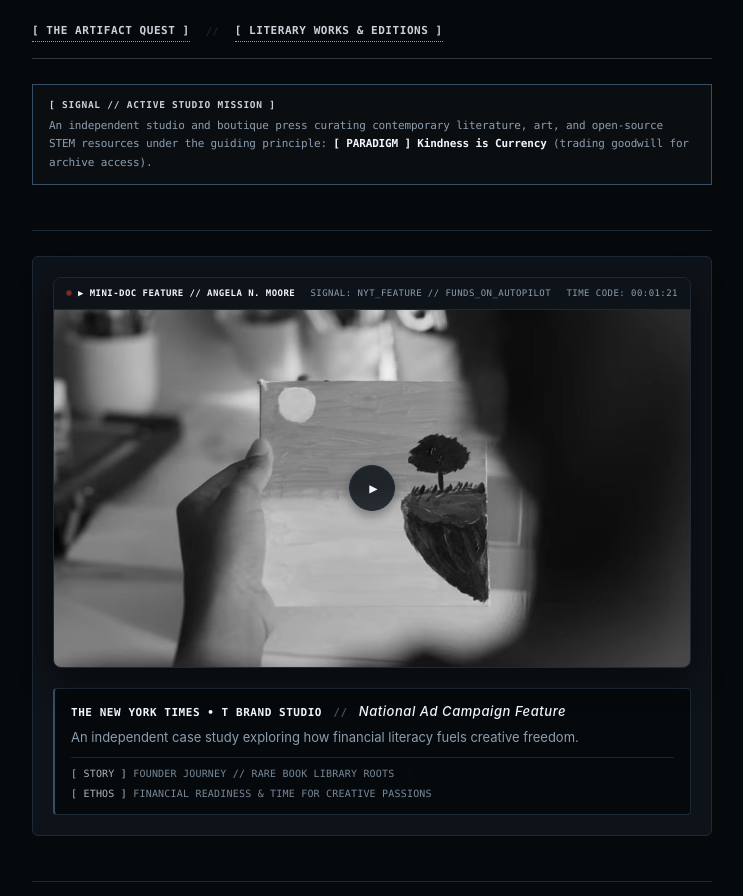
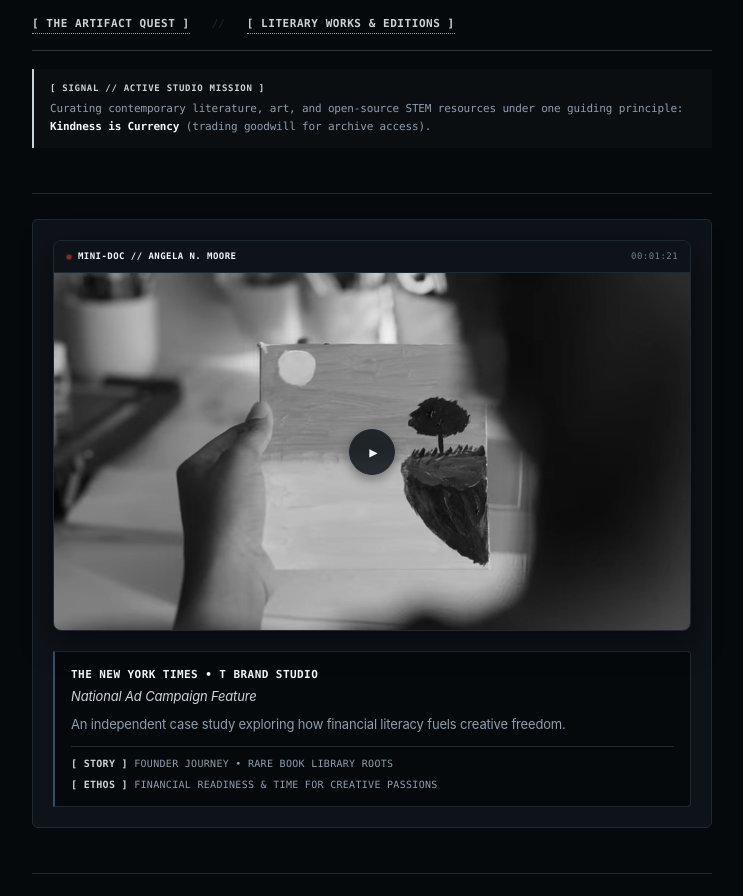
Before and after one commit to Cyber-Chic/themoorearchive, a plain HTML site: page hub.html in a window 1280 px wide. Shown: the part 181-1077 px from the top of the page, without its empty margins (268-1011 px from the left). Drawn offline with Linux system fonts and the light colour scheme.

Commit message:
Update hub.html

```diff
--- a/hub.html
+++ b/hub.html
@@ -437,12 +437,12 @@
     <div class="container">
         <header>
 
-            <!-- MONOCHROME ARCHIVAL MASTHEAD GRID (MOBILE & DESKTOP TUNED) -->
-            <div style="font-family: var(--font-mono); font-size: 10px; color: var(--text-muted); letter-spacing: 0.03em; text-transform: uppercase; border-bottom: 1px solid var(--border-glow); padding-bottom: 12px; margin: 0 0 22px 0; display: grid; grid-template-columns: repeat(auto-fit, minmax(290px, 1fr)); gap: 6px 24px;">
-                <div>[ DEBUT ] <strong style="color: var(--text-main);">Ely Center • CT Tech Week</strong></div>
-                <div>[ EXHIBIT ] <strong style="color: var(--text-main);">Space Satellite Broadcast</strong></div>
-                <div>[ CAMPAIGN ] <strong style="color: var(--text-main);">New York Times Feature</strong></div>
-                <div>[ FOUNDER ] <strong style="color: var(--text-main);">Westfair Milli Award</strong></div>
+            <!-- COMPACT 2x2 ARCHIVAL MASTHEAD GRID -->
+            <div style="font-family: var(--font-mono); font-size: 9.5px; color: var(--text-muted); letter-spacing: 0.03em; text-transform: uppercase; border-bottom: 1px solid var(--border-glow); padding-bottom: 12px; margin: 0 0 20px 0; display: grid; grid-template-columns: repeat(auto-fit, minmax(150px, 1fr)); gap: 8px 16px;">
+                <div><span style="opacity: 0.7;">[ DEBUT ]</span> <strong style="color: var(--text-main); display: block; margin-top: 2px;">Ely Center • CT Tech Week</strong></div>
+                <div><span style="opacity: 0.7;">[ EXHIBIT ]</span> <strong style="color: var(--text-main); display: block; margin-top: 2px;">Space Satellite Broadcast</strong></div>
+                <div><span style="opacity: 0.7;">[ CAMPAIGN ]</span> <strong style="color: var(--text-main); display: block; margin-top: 2px;">New York Times Feature</strong></div>
+                <div><span style="opacity: 0.7;">[ FOUNDER ]</span> <strong style="color: var(--text-main); display: block; margin-top: 2px;">Westfair Milli Award</strong></div>
             </div>
 
             <h1>The Moore Signal Archive™</h1>
@@ -450,22 +450,21 @@
                 Independent Creative Studio & Boutique Press
             </p>
 
-            <nav class="matrix-nav" aria-label="Primary Studio Directory">
+            <nav class="matrix-nav" aria-label="Primary Studio Directory" style="margin: 14px 0 18px 0;">
                 <a href="https://freelittleartgalleries.art/2026/05/the-heart-of-the-project/" target="_blank" rel="noopener noreferrer">[ THE ARTIFACT QUEST ]</a>
-                <span style="color: #30363d; opacity: 0.6; font-weight: 300;">//</span>
+                <span style="color: #30363d; opacity: 0.6; font-weight: 300; margin: 0 6px;">//</span>
                 <a href="https://angies.poetry.blog/" target="_blank" rel="noopener noreferrer">[ LITERARY WORKS & EDITIONS ]</a>
             </nav>
 
-
-            <!-- SHARP MONOCHROME STUDIO MISSION BLOCK -->
-            <div style="font-family: var(--font-mono); font-size: 11px; color: var(--text-main); border: 1px solid var(--border-glow); background: rgba(255, 255, 255, 0.02); padding: 12px 16px; margin-top: 14px; line-height: 1.65;">
-                <b style="color: var(--accent-glow); font-size: 9.5px; text-transform: uppercase; letter-spacing: 0.08em; display: block; margin-bottom: 5px;">[ SIGNAL // ACTIVE STUDIO MISSION ]</b>
-                <span style="color: var(--text-muted);">An independent studio and boutique press curating contemporary literature, art, and open-source STEM resources under the guiding principle:</span> <strong style="color: var(--text-main); font-weight: 600;">[ PARADIGM ] Kindness is Currency</strong> <span style="color: var(--text-muted);">(trading goodwill for archive access).</span>
+            <!-- BREATHABLE STUDIO MISSION BLOCK -->
+            <div style="font-family: var(--font-mono); font-size: 11px; color: var(--text-main); border-left: 2px solid var(--accent-glow); background: rgba(255, 255, 255, 0.02); padding: 12px 16px; margin-bottom: 24px; line-height: 1.65;">
+                <span style="color: var(--accent-glow); font-size: 9px; font-weight: 700; text-transform: uppercase; letter-spacing: 0.08em; display: block; margin-bottom: 4px;">[ SIGNAL // ACTIVE STUDIO MISSION ]</span>
+                <span style="color: var(--text-muted);">Curating contemporary literature, art, and open-source STEM resources under one guiding principle:</span> <strong style="color: var(--text-main); font-weight: 600;">Kindness is Currency</strong> <span style="color: var(--text-muted);">(trading goodwill for archive access).</span>
             </div>
 
+        </header>
 
-
-                <!-- MAIN EXHIBITION PORTAL INTERFACE -->
+        <!-- MAIN EXHIBITION PORTAL INTERFACE -->
         <main>
             <section id="active-signals">
                 <div class="matrix-grid">
@@ -475,14 +474,13 @@
                         <a href="https://youtu.be/3yS19NcRQt8" target="_blank" rel="noopener noreferrer" style="text-decoration: none; display: block; color: inherit;">
                             <div class="image-frame special-feature-monitor">
 
-                                <!-- VIDEO BROADCAST INTERFACE HEADER PANEL -->
-                                <div style="background: #0e1319; border-bottom: 1px solid var(--border-muted); padding: 8px 12px; display: flex; justify-content: space-between; align-items: center; font-family: var(--font-mono); font-size: 9px; color: var(--text-muted); letter-spacing: 0.05em; text-transform: uppercase; flex-wrap: wrap; gap: 6px;">
-                                    <div style="display: flex; align-items: center; gap: 6px;">
-                                        <span style="width: 6px; height: 6px; background: #ff453a; border-radius: 50%; display: inline-block; animation: pulse-rec 1.5s infinite ease-in-out;"></span>
-                                        <span style="color: var(--text-main); font-weight: 600;">▶ MINI-DOC FEATURE // ANGELA N. MOORE</span>
+                                <!-- SINGLE-LINE MOBILE-SAFE BROADCAST HEADER -->
+                                <div style="background: #0e1319; border-bottom: 1px solid var(--border-muted); padding: 8px 12px; display: flex; justify-content: space-between; align-items: center; font-family: var(--font-mono); font-size: 9px; color: var(--text-muted); letter-spacing: 0.05em; text-transform: uppercase; gap: 8px;">
+                                    <div style="display: flex; align-items: center; gap: 6px; min-width: 0;">
+                                        <span style="width: 6px; height: 6px; flex-shrink: 0; background: #ff453a; border-radius: 50%; display: inline-block; animation: pulse-rec 1.5s infinite ease-in-out;"></span>
+                                        <span style="color: var(--text-main); font-weight: 600; white-space: nowrap; overflow: hidden; text-overflow: ellipsis;">MINI-DOC // ANGELA N. MOORE</span>
                                     </div>
-                                    <div>SIGNAL: NYT_FEATURE // FUNDS_ON_AUTOPILOT</div>
-                                    <div>TIME CODE: 00:01:21</div>
+                                    <div style="white-space: nowrap; flex-shrink: 0; opacity: 0.8;">00:01:21</div>
                                 </div>
 
                                 <!-- CRISP BROADCAST WIDESCREEN IMAGING -->
@@ -501,20 +499,27 @@
                             </div>
                         </a>
 
-                        <!-- HIGH-PRESTIGE EXHIBIT METADATA PLACARD BLOCK -->
-                        <div class="ledger-text" style="font-family: var(--font-mono); font-size: 11px; text-transform: uppercase; letter-spacing: 0.05em; border-left: 2px solid var(--border-glow); padding: 12px 16px; background: var(--bg-canvas); text-align: left; color: var(--text-muted); border-radius: 4px; line-height: 1.6;">
-                            <div style="font-weight: 600; color: var(--text-main); margin-bottom: 4px;">
-                                The New York Times • T Brand Studio <span style="color: var(--text-muted); opacity: 0.5; margin: 0 4px;">//</span> <span style="font-family: var(--font-sans); text-transform: none; font-size: 13px; font-style: italic; font-weight: 500;">National Ad Campaign Feature</span>
+                        <!-- DECLUTTERED EXHIBIT METADATA PLACARD -->
+                        <div class="ledger-text" style="font-family: var(--font-mono); font-size: 11px; border-left: 2px solid var(--border-glow); padding: 14px 16px; background: var(--bg-canvas); text-align: left; color: var(--text-muted); border-radius: 0 4px 4px 0; line-height: 1.6; margin-top: 8px;">
+                            <div style="font-weight: 600; color: var(--text-main); text-transform: uppercase; letter-spacing: 0.04em; margin-bottom: 2px;">
+                                The New York Times • T Brand Studio
+                            </div>
+                            <div style="font-family: var(--font-sans); font-size: 13px; font-style: italic; color: var(--text-main); opacity: 0.85; margin-bottom: 8px;">
+                                National Ad Campaign Feature
                             </div>
 
-                            <p style="font-family: var(--font-sans); text-transform: none; font-size: 13px; color: var(--text-muted); margin: 6px 0 10px 0; letter-spacing: normal; line-height: 1.45;">
+                            <p style="font-family: var(--font-sans); font-size: 13px; color: var(--text-muted); margin: 0 0 12px 0; line-height: 1.5;">
                                 An independent case study exploring how financial literacy fuels creative freedom.
                             </p>
 
-                            <div style="font-size: clamp(9.5px, 2.4vw, 10px); color: var(--text-muted); opacity: 0.85; display: flex; flex-wrap: wrap; row-gap: 4px; column-gap: 12px; text-transform: uppercase; letter-spacing: 0.02em; border-top: 1px solid var(--border-muted); padding-top: 8px; margin-top: 6px;">
-                                <div><span style="color: var(--accent-glow);">[ STORY ]</span> Founder Journey // Rare Book Library Roots</div>
-                                <div style="color: var(--border-muted); opacity: 0.3;">|</div>
-                                <div><span style="color: var(--accent-glow);">[ ETHOS ]</span> Financial Readiness & Time for Creative Passions</div>
+                            <!-- CLEAN STACKED STORY & ETHOS ROWS -->
+                            <div style="font-size: 10px; color: var(--text-muted); display: flex; flex-direction: column; gap: 6px; text-transform: uppercase; letter-spacing: 0.03em; border-top: 1px solid var(--border-muted); padding-top: 10px;">
+                                <div style="line-height: 1.45;">
+                                    <span style="color: var(--accent-glow); font-weight: 600;">[ STORY ]</span> Founder Journey • Rare Book Library Roots
+                                </div>
+                                <div style="line-height: 1.45;">
+                                    <span style="color: var(--accent-glow); font-weight: 600;">[ ETHOS ]</span> Financial Readiness &amp; Time for Creative Passions
+                                </div>
                             </div>
                         </div>
 
@@ -522,6 +527,7 @@
                 </div>
             </section>
         </main>
+
 
         <!-- THE COMMERCIAL DIRECTORY & ACQUISITIONS -->
         <section>
```
